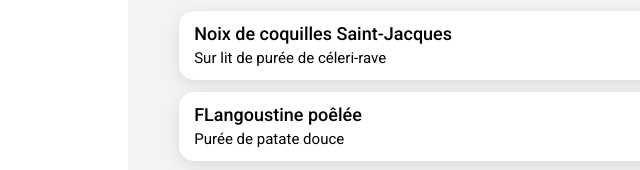
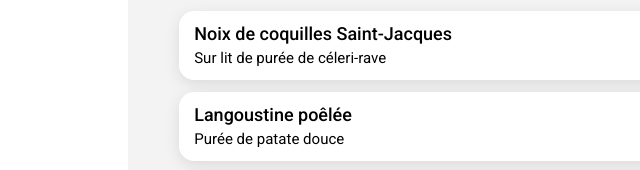
Before and after one commit to SallAbdou/SallAbdou.github.io, a website: page pages/note.html in a window 1280 px wide. Shown: the part 803-973 px from the top of the page, 0-640 px from the left. Drawn offline with Linux system fonts and the light colour scheme; a web font is replaced by a local one.

Commit message:
w3C verif

```diff
--- a/pages/note.html
+++ b/pages/note.html
@@ -110,7 +110,7 @@
 
             <article>
                 <div class="description">
-                    <h4>FLangoustine poêlée</h4>
+                    <h4>Langoustine poêlée</h4>
                     <div class="sub-title">
                         <span>Purée de patate douce</span>
                         <span class="price">35€</span>
```
Also changed, not shown: index.html (+4 -5 lines), pages/delice.html (+1 -1 lines), styles/index.scss (+0 -25 lines), styles/restaurants.scss (+0 -8 lines), 1 other file.
